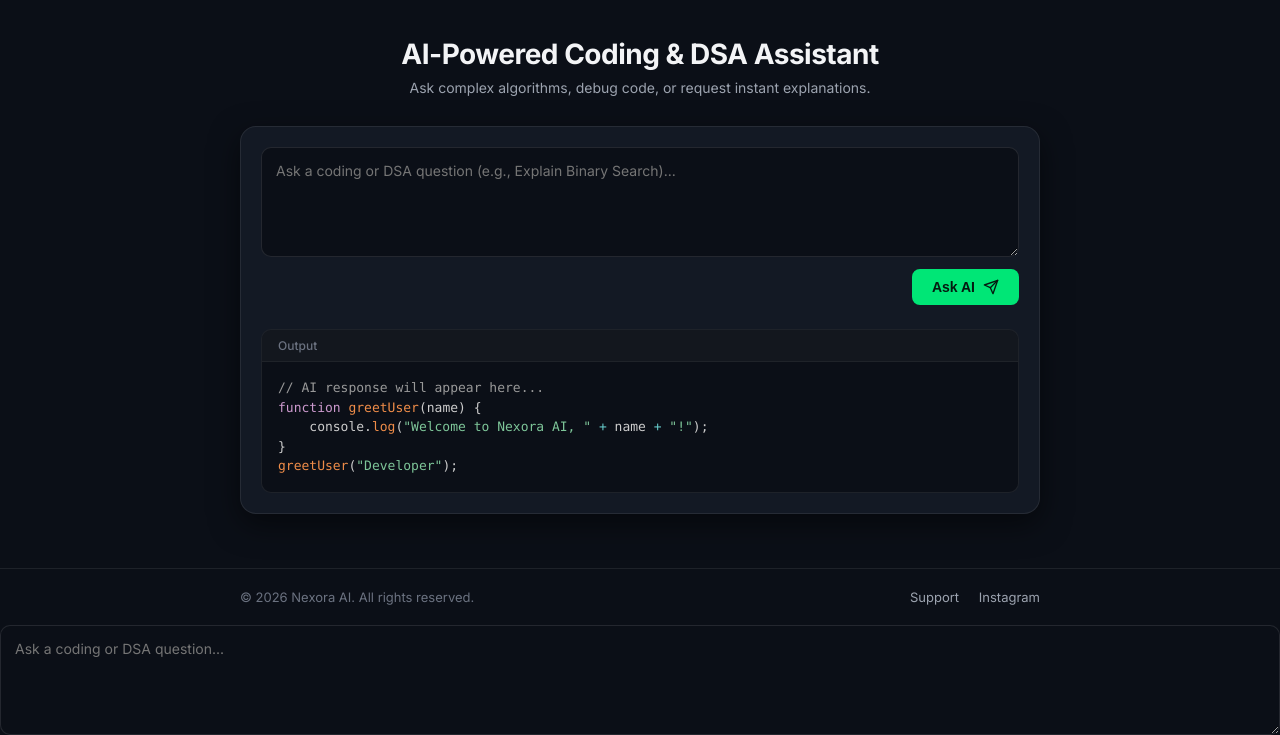
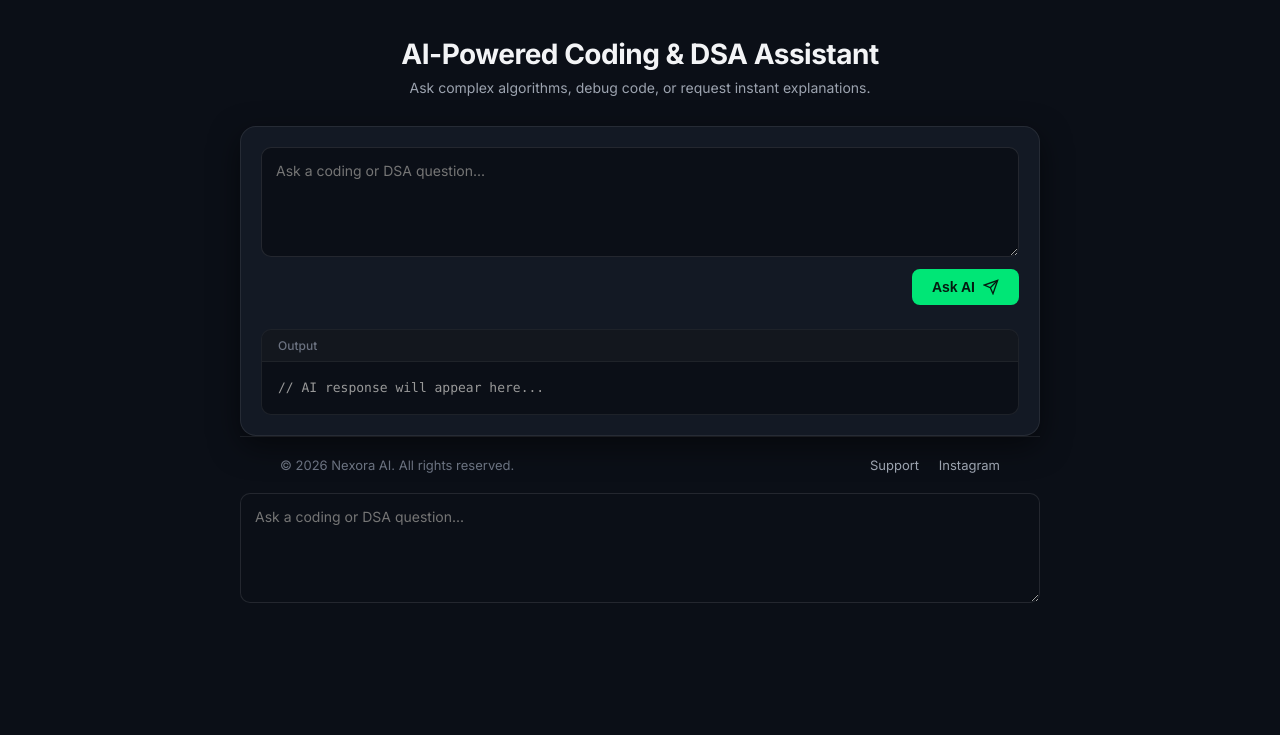
Before and after one commit to saishivareddy18-collab/nexora-ai, a plain HTML site: page index.html in a window 1280 px wide. Shown: the part 65-800 px from the top of the page. Drawn offline with nearby package versions, Linux system fonts and the light colour scheme.

Commit message:
Update index.html

```diff
--- a/index.html
+++ b/index.html
@@ -28,12 +28,13 @@
       <p>Ask complex algorithms, debug code, or request instant explanations.</p>
     </div>
 
-    <section class="ai-card">
+      <section class="ai-card">
       <div class="input-group">
-        <textarea id="userPrompt" placeholder="Ask a coding or DSA question (e.g., Explain Binary Search)..."></textarea>
-        <button id="askBtn" onclick="askNexora()">
+        <textarea id="userPrompt" placeholder="Ask a coding or DSA question..."></textarea>
+
+        <button id="askBtn">
           <span>Ask AI</span>
-          <svg width="16" height="16" viewBox="0 0 24 24" fill="none" stroke="currentColor" stroke-width="2" stroke-linecap="round" stroke-linejoin="round"><line x1="22" y1="2" x2="11" y2="13"></line><polygon points="22 2 15 22 11 13 2 9 22 2"></polygon></svg>
+          <svg width="16" height="16" viewBox="0 0 24 24" fill="none" stroke="currentColor" stroke-width="2"><line x1="22" y1="2" x2="11" y2="13"></line><polygon points="22 2 15 22 11 13 2 9 22 2"></polygon></svg>
         </button>
       </div>
 
@@ -41,16 +42,10 @@
         <div class="code-header">
           <span>Output</span>
         </div>
-        <pre><code id="outputCode" class="language-javascript">// AI response will appear here...
-function greetUser(name) {
-    console.log("Welcome to Nexora AI, " + name + "!");
-}
-greetUser("Developer");</code></pre>
+        <pre><code id="outputCode" class="language-javascript">// AI response will appear here...</code></pre>
       </div>
     </section>
-  </main>
 
-  <!-- Footer -->
   <footer>
     <div class="footer-content">
       <p>&copy; 2026 Nexora AI. All rights reserved.</p>
```
